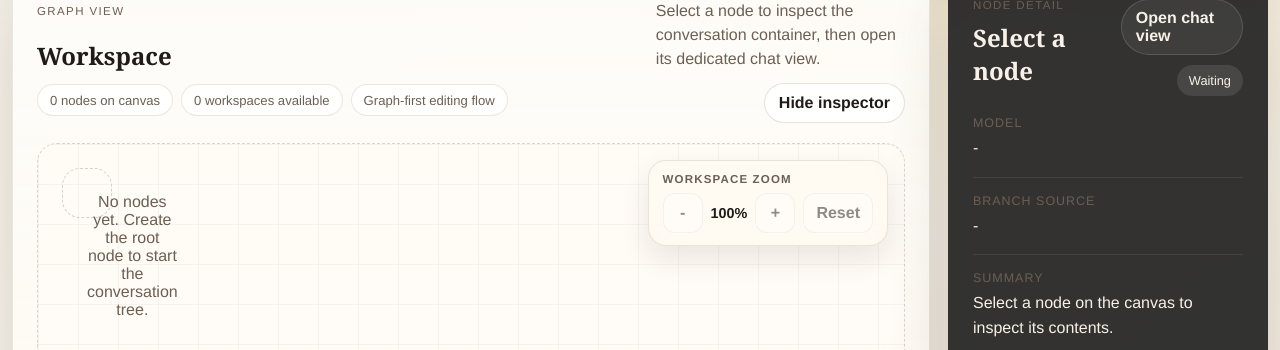
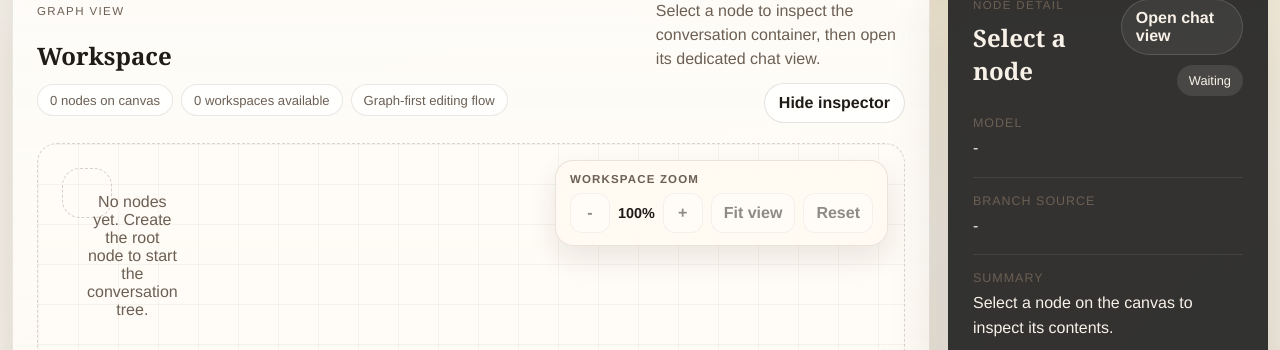
Before and after one commit to Howardleejhenhao/Generative-AI-LLM-Tree, a Django app: template tree_ui/templates/tree_ui/index.html in a window 1280 px wide. Shown: the part 669-1019 px from the top of the page. Run offline with Django 5.2, Linux system fonts and the light colour scheme; the template is opened without the code that fills it, so the values that code supplies are empty.

Commit message:
feat: add viewport fit controls

```diff
--- a/tree_ui/static/tree_ui/css/app.css
+++ b/tree_ui/static/tree_ui/css/app.css
@@ -920,6 +920,10 @@ body:has(.chat-page-immersive) .page-shell {
   min-width: 68px;
 }
 
+.graph-control-button-fit {
+  min-width: 76px;
+}
+
 .graph-zoom-level {
   min-width: 4.4ch;
   text-align: center;
--- a/tree_ui/static/tree_ui/js/app.js
+++ b/tree_ui/static/tree_ui/js/app.js
@@ -1,5 +1,5 @@
 import { postJSON } from "./api.js";
-import { renderCanvas } from "./canvas.js";
+import { getNodeBounds, renderCanvas } from "./canvas.js";
 import { syncModelOptions } from "./model-options.js";
 import { renderMessageEditors, renderNodeDetails } from "./node-panel.js";
 import { createViewportController } from "./viewport.js";
@@ -13,6 +13,7 @@ const workspaceName = document.getElementById("workspace-name");
 const graphStatus = document.getElementById("graph-status");
 const detailPanelToggle = document.getElementById("detail-panel-toggle");
 const detailPanelPeek = document.getElementById("detail-panel-peek");
+const fitViewButton = document.getElementById("graph-fit-view");
 const zoomOutButton = document.getElementById("graph-zoom-out");
 const zoomInButton = document.getElementById("graph-zoom-in");
 const zoomResetButton = document.getElementById("graph-zoom-reset");
@@ -66,10 +67,12 @@ function setDetailPanelCollapsed(isCollapsed) {
   detailPanelToggle.setAttribute("aria-expanded", String(!isCollapsed));
   detailPanelPeek.hidden = !isCollapsed;
   writeStoredDetailPanelState(isCollapsed);
+  viewport.refreshLayout();
 }
 
 function handleViewportChange(viewportState) {
   zoomLevel.textContent = `${viewportState.percent}%`;
+  fitViewButton.disabled = !viewportState.hasNodes || !viewportState.canFit;
   zoomOutButton.disabled = !viewportState.hasNodes || !viewportState.canZoomOut;
   zoomInButton.disabled = !viewportState.hasNodes || !viewportState.canZoomIn;
   zoomResetButton.disabled = !viewportState.hasNodes || viewportState.percent === 100;
@@ -250,6 +253,7 @@ async function handleEditSubmit(event) {
     mergeNode(result.node);
     editFeedback.textContent = `Edited variant "${result.node.title}" created.`;
     updateSelection(result.node.id);
+    viewport.centerOnBounds(getNodeBounds(result.node));
   } catch (error) {
     editFeedback.textContent = error.message;
   } finally {
@@ -307,6 +311,7 @@ async function handleNodeSubmit(event) {
     nodeTitleInput.value = "";
     feedback.textContent = `Conversation node "${result.node.title}" created. Open it to chat.`;
     updateSelection(result.node.id);
+    viewport.centerOnBounds(getNodeBounds(result.node));
   } catch (error) {
     feedback.textContent = error.message;
   } finally {
@@ -323,6 +328,7 @@ detailPanelToggle.addEventListener("click", () => {
   setDetailPanelCollapsed(workspaceShell.dataset.detailPanelCollapsed !== "true");
 });
 detailPanelPeek.addEventListener("click", () => setDetailPanelCollapsed(false));
+fitViewButton.addEventListener("click", () => viewport.fitToGraph());
 zoomOutButton.addEventListener("click", () => viewport.zoomOut());
 zoomInButton.addEventListener("click", () => viewport.zoomIn());
 zoomResetButton.addEventListener("click", () => viewport.resetZoom());
--- a/tree_ui/static/tree_ui/js/canvas.js
+++ b/tree_ui/static/tree_ui/js/canvas.js
@@ -3,6 +3,15 @@ const NODE_FOOTPRINT_WIDTH = 320;
 const NODE_FOOTPRINT_HEIGHT = 180;
 const NODE_MIDPOINT_Y = 70;
 const DRAG_THRESHOLD = 6;
+
+export function getNodeBounds(node) {
+  return {
+    minX: node.position.x,
+    minY: node.position.y,
+    maxX: node.position.x + NODE_FOOTPRINT_WIDTH,
+    maxY: node.position.y + NODE_FOOTPRINT_HEIGHT,
+  };
+}
 
 function drawEdge(svg, fromNode, toNode) {
   const startX = fromNode.position.x + NODE_WIDTH;
@@ -23,19 +32,31 @@ function drawEdge(svg, fromNode, toNode) {
 function buildCanvasMetrics(nodes) {
   if (nodes.length === 0) {
     return {
+      contentBounds: null,
       width: 1600,
       height: 1200,
     };
   }
 
+  let minX = Number.POSITIVE_INFINITY;
+  let minY = Number.POSITIVE_INFINITY;
   let maxX = 0;
   let maxY = 0;
   for (const node of nodes) {
-    maxX = Math.max(maxX, node.position.x + NODE_FOOTPRINT_WIDTH);
-    maxY = Math.max(maxY, node.position.y + NODE_FOOTPRINT_HEIGHT);
+    const bounds = getNodeBounds(node);
+    minX = Math.min(minX, bounds.minX);
+    minY = Math.min(minY, bounds.minY);
+    maxX = Math.max(maxX, bounds.maxX);
+    maxY = Math.max(maxY, bounds.maxY);
   }
 
   return {
+    contentBounds: {
+      minX,
+      minY,
+      maxX,
+      maxY,
+    },
     width: Math.max(1600, maxX + 220),
     height: Math.max(1200, maxY + 220),
   };
--- a/tree_ui/static/tree_ui/js/viewport.js
+++ b/tree_ui/static/tree_ui/js/viewport.js
@@ -2,6 +2,8 @@ const MIN_ZOOM = 0.55;
 const MAX_ZOOM = 1.75;
 const DEFAULT_ZOOM = 1;
 const ZOOM_STEP = 0.15;
+const FIT_PADDING_X = 88;
+const FIT_PADDING_Y = 112;
 
 function clampValue(value, min, max) {
   return Math.min(max, Math.max(min, value));
@@ -9,6 +11,19 @@ function clampValue(value, min, max) {
 
 function roundZoom(value) {
   return Math.round(value * 100) / 100;
+}
+
+function normalizeBounds(bounds) {
+  if (!bounds) {
+    return null;
+  }
+
+  return {
+    minX: bounds.minX,
+    minY: bounds.minY,
+    maxX: Math.max(bounds.maxX, bounds.minX + 1),
+    maxY: Math.max(bounds.maxY, bounds.minY + 1),
+  };
 }
 
 export function createViewportController(options = {}) {
@@ -24,7 +39,9 @@ export function createViewportController(options = {}) {
     zoom: DEFAULT_ZOOM,
     canvasWidth: 1600,
     canvasHeight: 1200,
+    contentBounds: null,
     dragging: false,
+    hasAutoFit: false,
     startPanX: 0,
     startPanY: 0,
     pointerStartX: 0,
@@ -81,6 +98,7 @@ export function createViewportController(options = {}) {
       percent: Math.round(state.zoom * 100),
       canZoomIn: state.zoom < MAX_ZOOM,
       canZoomOut: state.zoom > MIN_ZOOM,
+      canFit: Boolean(state.contentBounds),
       hasNodes: stage.dataset.hasNodes === "true",
     });
   }
@@ -96,10 +114,64 @@ export function createViewportController(options = {}) {
     publishState();
   }
 
+  function centerBoundsAtZoom(bounds, zoom) {
+    const stageWidth = stage.clientWidth;
+    const stageHeight = stage.clientHeight;
+    const width = bounds.maxX - bounds.minX;
+    const height = bounds.maxY - bounds.minY;
+
+    state.zoom = clampValue(roundZoom(zoom), MIN_ZOOM, MAX_ZOOM);
+    state.panX = ((stageWidth - (width * state.zoom)) / 2) - (bounds.minX * state.zoom);
+    state.panY = ((stageHeight - (height * state.zoom)) / 2) - (bounds.minY * state.zoom);
+    applyTransform();
+  }
+
+  function fitToBounds(bounds) {
+    const resolvedBounds = normalizeBounds(bounds);
+    if (!resolvedBounds) {
+      applyTransform();
+      return;
+    }
+
+    const stageWidth = stage.clientWidth;
+    const stageHeight = stage.clientHeight;
+    const width = resolvedBounds.maxX - resolvedBounds.minX;
+    const height = resolvedBounds.maxY - resolvedBounds.minY;
+    const availableWidth = Math.max(stageWidth - (FIT_PADDING_X * 2), 120);
+    const availableHeight = Math.max(stageHeight - (FIT_PADDING_Y * 2), 120);
+    const nextZoom = Math.min(availableWidth / width, availableHeight / height, MAX_ZOOM);
+
+    centerBoundsAtZoom(resolvedBounds, Math.max(nextZoom, MIN_ZOOM));
+  }
+
+  function centerOnBounds(bounds) {
+    const resolvedBounds = normalizeBounds(bounds);
+    if (!resolvedBounds) {
+      applyTransform();
+      return;
+    }
+
+    centerBoundsAtZoom(resolvedBounds, state.zoom);
+  }
+
   function setCanvasMetrics(metrics, hasNodes) {
     state.canvasWidth = metrics.width;
     state.canvasHeight = metrics.height;
+    state.contentBounds = normalizeBounds(metrics.contentBounds);
     stage.dataset.hasNodes = String(hasNodes);
+
+    if (!hasNodes) {
+      state.hasAutoFit = false;
+      applyTransform();
+      return;
+    }
+
+    if (!state.hasAutoFit && state.contentBounds) {
+      state.hasAutoFit = true;
+      fitToBounds(state.contentBounds);
+      return;
+    }
+
     applyTransform();
   }
 
@@ -196,8 +268,15 @@ export function createViewportController(options = {}) {
   applyTransform();
 
   return {
+    centerOnBounds,
+    fitToGraph() {
+      fitToBounds(state.contentBounds);
+    },
     getScale() {
       return state.zoom;
+    },
+    refreshLayout() {
+      applyTransform();
     },
     resetZoom() {
       setZoom(DEFAULT_ZOOM);
--- a/tree_ui/templates/tree_ui/index.html
+++ b/tree_ui/templates/tree_ui/index.html
@@ -93,6 +93,7 @@
             <button class="graph-control-button" id="graph-zoom-out" type="button" aria-label="Zoom out">-</button>
             <span class="graph-zoom-level" id="graph-zoom-level">100%</span>
             <button class="graph-control-button" id="graph-zoom-in" type="button" aria-label="Zoom in">+</button>
+            <button class="graph-control-button graph-control-button-fit" id="graph-fit-view" type="button">Fit view</button>
             <button class="graph-control-button graph-control-button-reset" id="graph-zoom-reset" type="button">Reset</button>
           </div>
         </div>
--- a/tree_ui/tests.py
+++ b/tree_ui/tests.py
@@ -34,6 +34,7 @@ class WorkspaceGraphViewTests(TestCase):
             "Drag nodes to rearrange the layout. Drag the background to pan. Use the zoom controls for larger trees.",
         )
         self.assertContains(response, "Workspace Zoom")
+        self.assertContains(response, "Fit view")
         self.assertContains(response, "Hide inspector")
         self.assertContains(response, "Create Workspace")
         self.assertContains(response, "Pick the graph you want to work in.")
```
